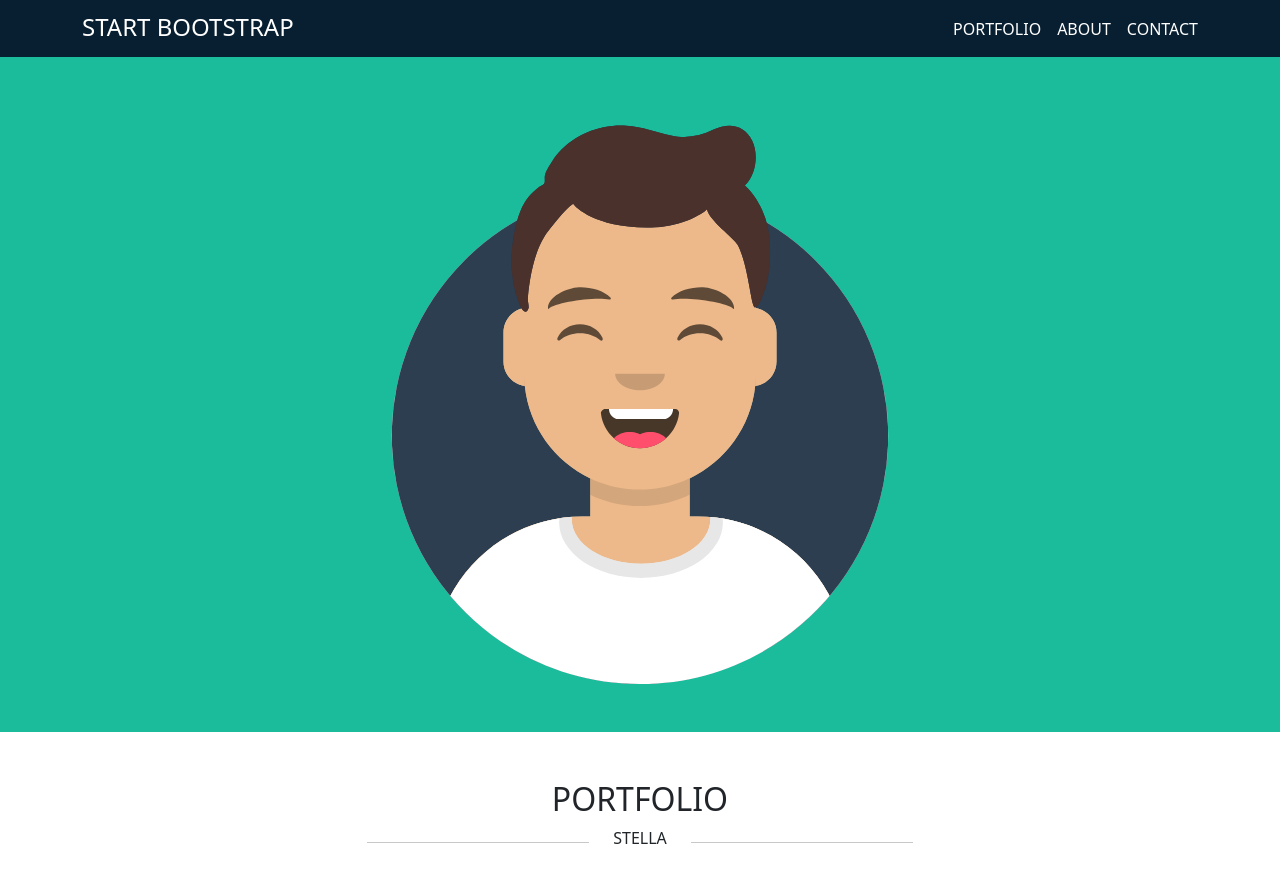
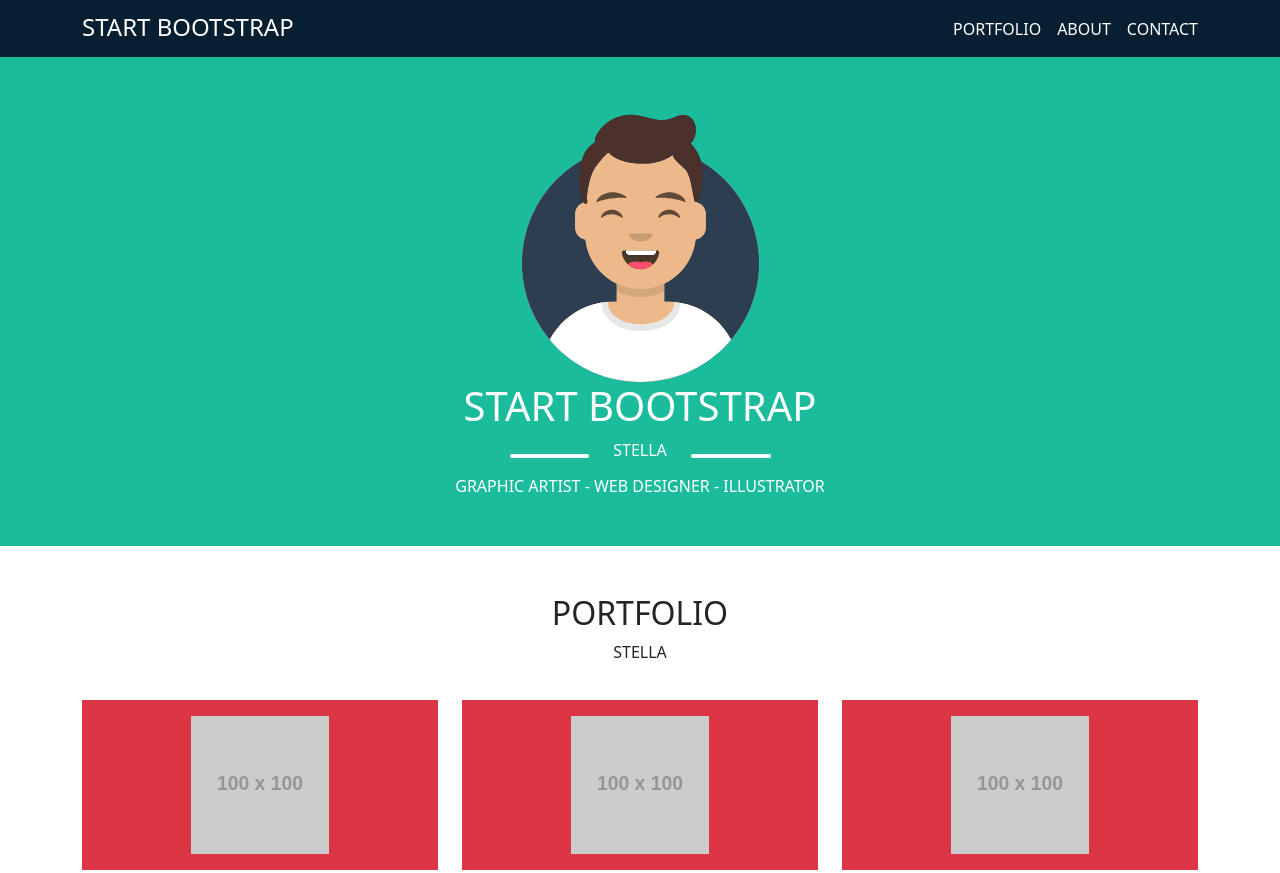
Before and after one commit to GabrieleRizzo19/html-css-bootstrap-freelancer, a plain HTML site: page index.html in a window 1280 px wide. Shown: the top 873 px of the page. Drawn offline with nearby package versions, Linux system fonts and the light colour scheme; placeholder pictures from the web are drawn by us.

Commit message:
feat(html,css): jumbotron

```diff
--- a/css/style.css
+++ b/css/style.css
@@ -11,6 +11,12 @@ header nav{
 
 #jumbotron{
     background-color: var(--my-col-secondary);
+}
+
+.my-hr{
+    border: 2px solid white;
+    opacity: 1;
+    border-radius: 2px;
 }
 
 #about{
--- a/index.html
+++ b/index.html
@@ -43,15 +43,39 @@
 
             <!-- JUMBOTRON -->
             <section id="jumbotron">
-                <div class="container-md py-5">
+                <div class="container py-5 text-white">
                     <div class="row">
-                        <div class="col-12">
-                            <div class="row justify-content-center align-items-center">
-                                <img class="w-50" src="./img/avatar.svg" alt="">
+                        <div class="col-6 col-md-4 col-lg-3 mx-auto">
+                            <div class="d-flex justify-content-center align-items-center">
+                                <img class="w-100" src="./img/avatar.svg" alt="">
                             </div>
                         </div>
                     </div>
-                    <div class="row"></div>
+                    <div class="row">
+                        <div class="col-12 text-center">
+                            <h1>START BOOTSTRAP</h1>
+                        </div>
+                    </div>
+                    <div class="row">
+                        <div class="col-6 col-md-4 col-lg-3 mx-auto">
+                            <div class="row">
+                                <div class="col">
+                                    <hr class="my-hr">
+                                </div>
+                                <div class="col-auto">
+                                    STELLA
+                                </div>
+                                <div class="col">
+                                    <hr class="my-hr">
+                                </div>
+                            </div>
+                        </div>
+                    </div>
+                    <div class="row">
+                        <div class="col-12 text-center">
+                            <span>GRAPHIC ARTIST - WEB DESIGNER - ILLUSTRATOR</span>
+                        </div>
+                    </div>
                 </div>
             </section>
 
@@ -59,17 +83,21 @@
             <section id="portfolio">
                 <div class="container py-5">
                     <div class="row justify-content-center">
-                        <div class="col-6 text-center">
+                        <div class="col-12 text-center">
                             <h2>PORTFOLIO</h2>
+                        </div>
+                    </div>
+                    <div class="row">
+                        <div class="col-6 col-md-4 col-lg-3 mx-auto">
                             <div class="row">
                                 <div class="col">
-                                    <hr>
+                                    <hr class="my-hr">
                                 </div>
                                 <div class="col-auto">
                                     STELLA
                                 </div>
                                 <div class="col">
-                                    <hr>
+                                    <hr class="my-hr">
                                 </div>
                             </div>
                         </div>
```
